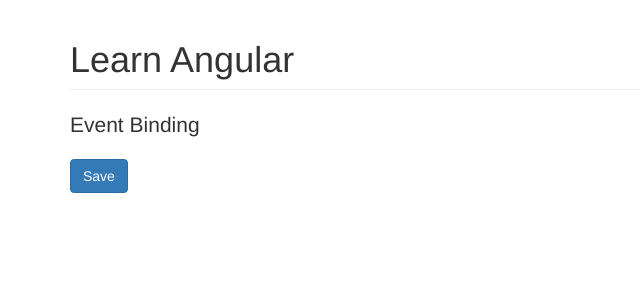
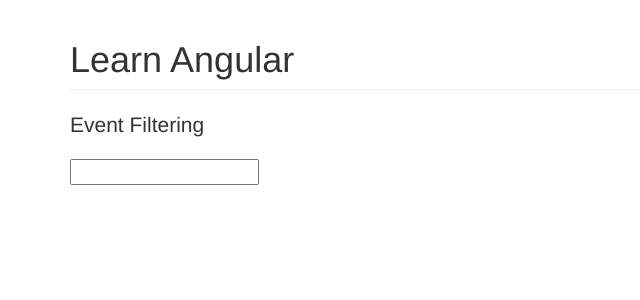
Before and after one commit to palashmon/learn-angular4, an Angular app: page / in a window 1280 px wide. Shown: the top 300 px of the page, without its empty margins (0-640 px from the left). Built offline with nearby package versions, Linux system fonts and the light colour scheme.

Commit message:
Checking if enter key was pressed, traditional way Syntax: .keyCode === 13 Html: (keyup)='onKeyUp()'

```diff
--- a/src/app/courses.component.ts
+++ b/src/app/courses.component.ts
@@ -4,13 +4,14 @@ import { Component } from '@angular/core';
     selector: 'app-courses',
     template: `
         <p class="lead">{{ title }}</p>
-        <button (click)="onSave($event)" class="btn btn-primary">Save</button>
+        <input (keyup)="onKeyUp($event)" />
     `
 })
 export class CoursesComponent {
-    title = 'Event Binding';
-    onSave($event) {
-        console.log($event);
-        console.log('Button was clicked!');
+    title = 'Event Filtering';
+    onKeyUp($event) {
+        if ($event.keyCode === 13) {
+            console.log('Enter was pressed!');
+        }
     }
 }
```
